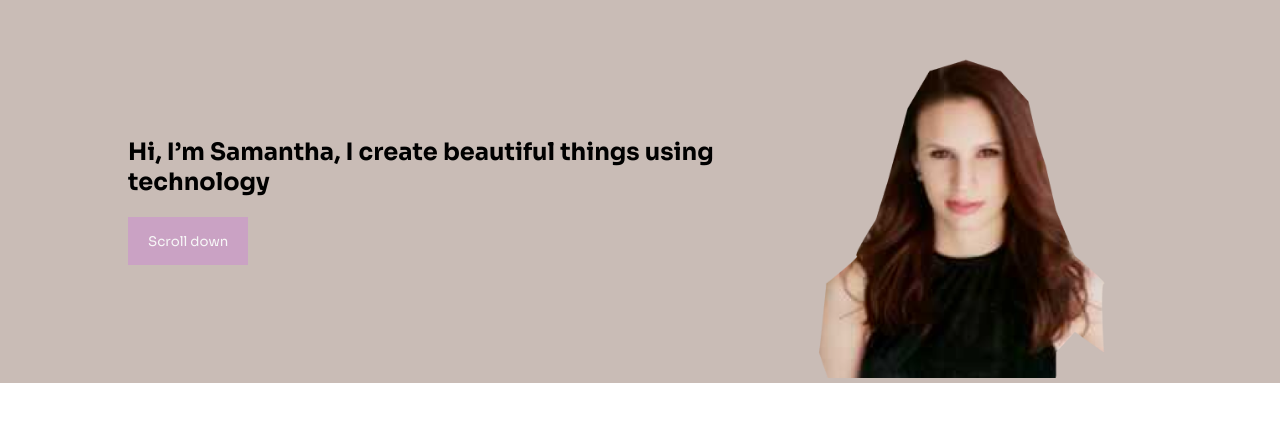
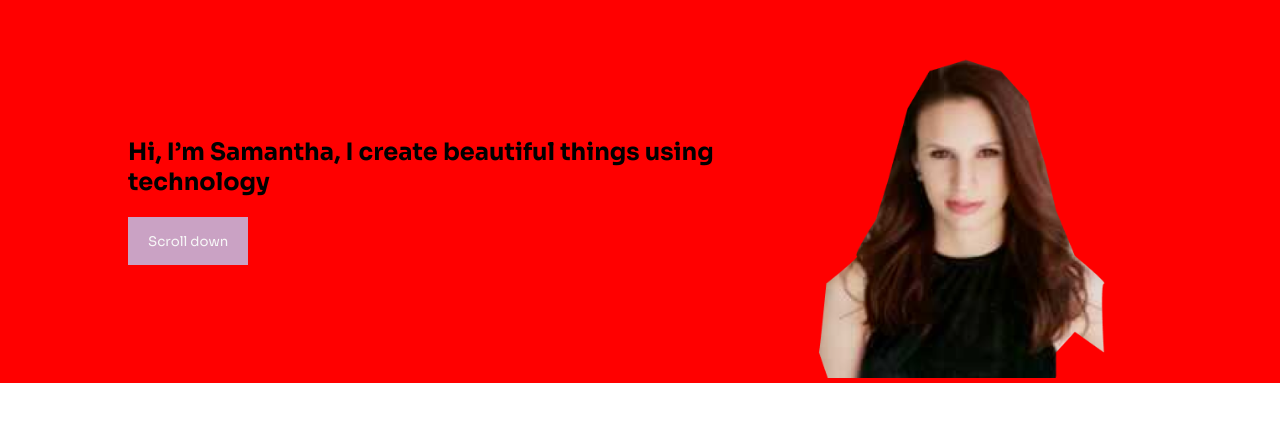
Before and after one commit to scallicutt/portfolio-html, a plain HTML site: page index.html in a window 1280 px wide. Drawn offline with Linux system fonts and the light colour scheme.

Commit message:
changing background color

```diff
--- a/assets/css/home.css
+++ b/assets/css/home.css
@@ -4,7 +4,7 @@
 .home-banner {
   display: flex;
   align-items: center;
-  background: #c9bcb6;
+  background: red;
 }
 
 .home-banner__text {
```
